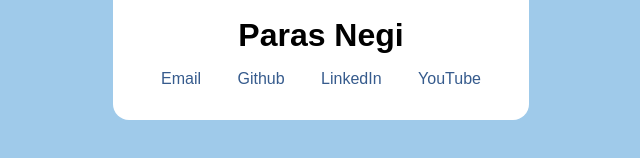
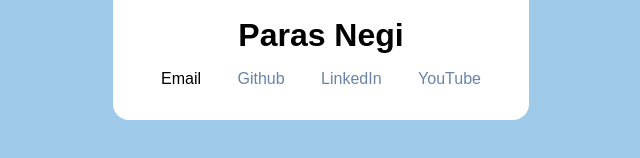
Before and after one commit to asdss23/MY-web-12, a plain HTML site: page index.html in a window 1280 px wide. In both pictures the pointer is over the link "Email". Shown: the part 460-618 px from the top of the page, 319-959 px from the left. Drawn offline with Linux system fonts and the light colour scheme.

Commit message:
added hover effect

```diff
--- a/style.css
+++ b/style.css
@@ -36,4 +36,12 @@ body{
     text-decoration: none;
     color: rgb(54, 91, 141);
     margin: 1rem;
+    opacity: 75%;
+    transition: all 0.3s ease-in-out;
 }
+
+.links a:hover {
+    opacity: 100%;
+    transform: scale(1.1);
+    color: black;
+}
```
